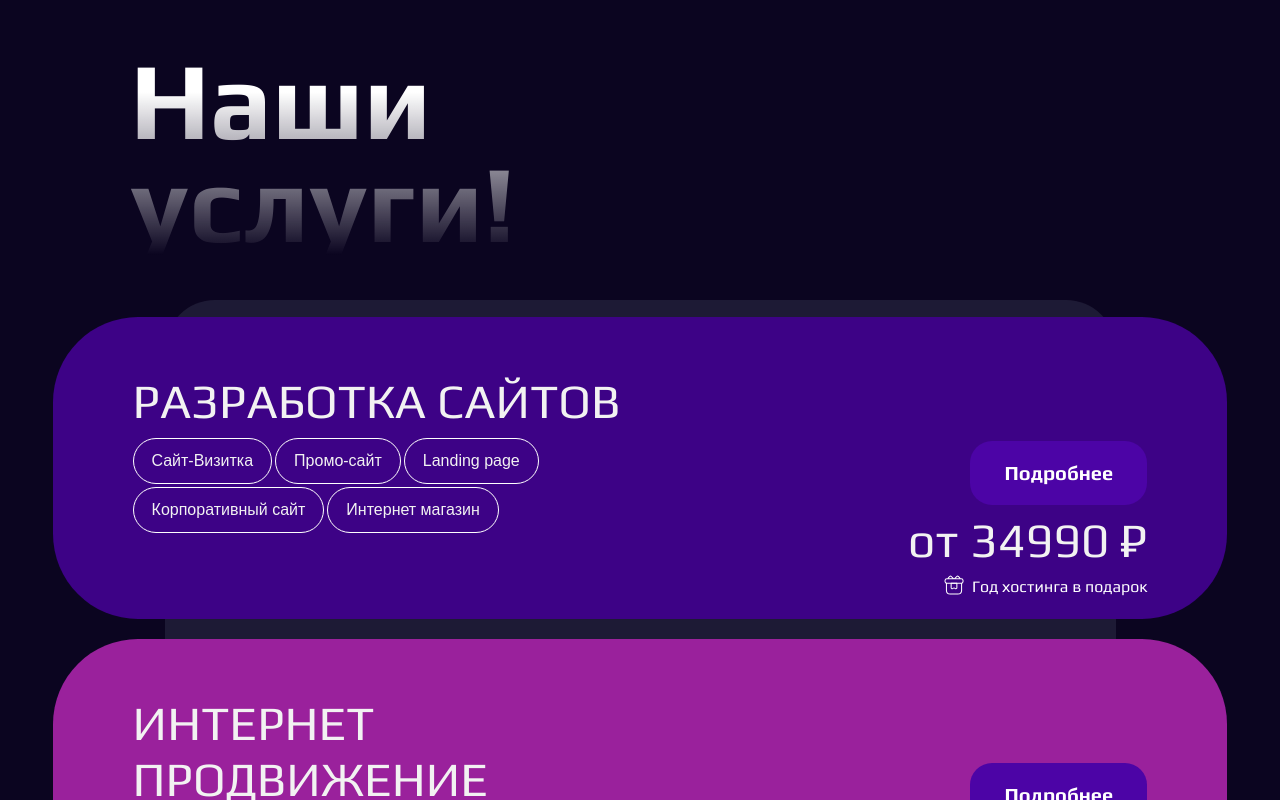
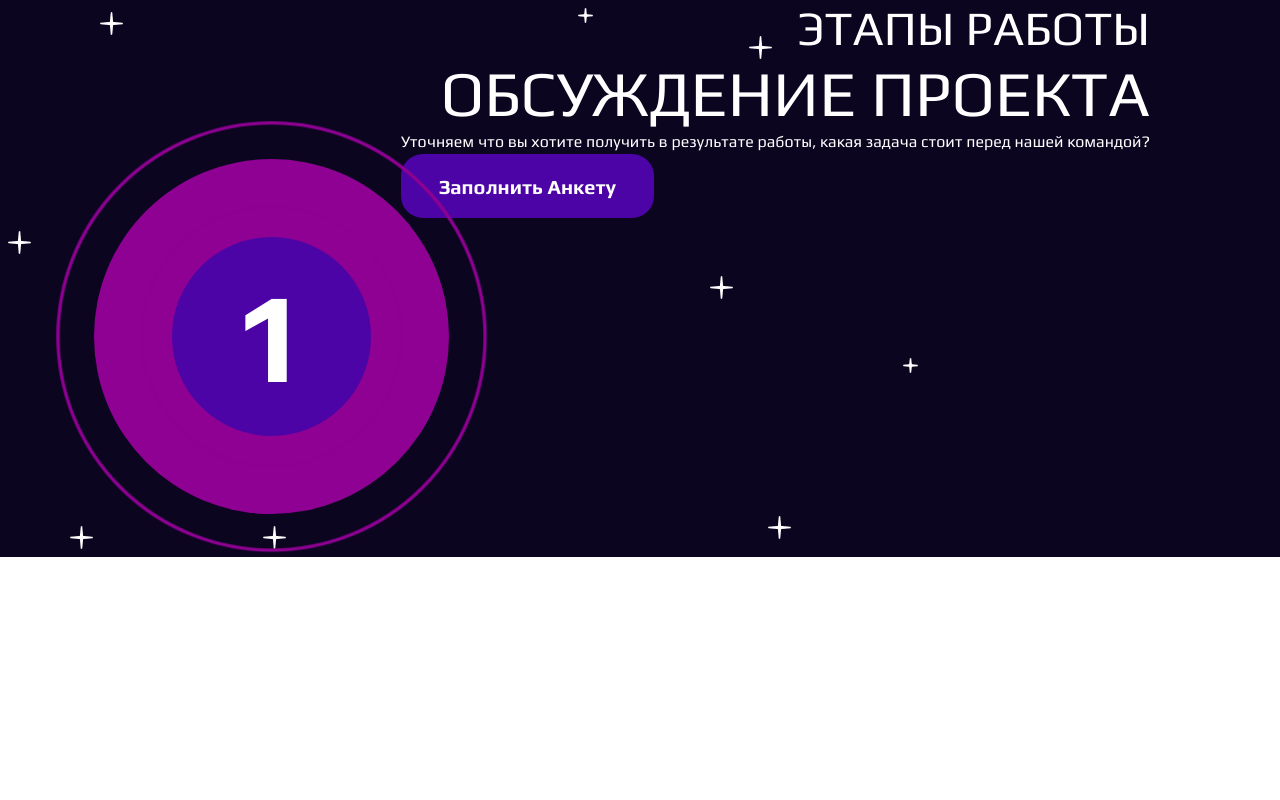
Before and after one commit to JulieBenchuk/web-studio, a Next.js app: page / in a window 1280 px wide. Shown: the top 800 px of the page. Built offline with nearby package versions, Linux system fonts and the light colour scheme.

Commit message:
feat:start StageSlider component

```diff
--- a/src/components/stagesSlider/StagesSlider.tsx
+++ b/src/components/stagesSlider/StagesSlider.tsx
@@ -0,0 +1,30 @@
+import React from 'react';
+import Wrapper from "@/components/common/wrapper";
+import FullButton from "@/components/common/buttons/FullButton";
+import style from '../../styles/components/stageSlider.module.scss'
+
+const StagesSlider: React.FC = () => {
+    return (
+        <Wrapper>
+            <div className={style.stars}>
+                <div className={style.pulse}>
+                    <div className={style.pulse_item}>1</div>
+                </div>
+                <div className={style.content}>
+                    <h5 className={style.titleBlock}>
+                        Этапы работы
+                    </h5>
+                    <h3 className={style.title}>
+                        Обсуждение проекта
+                    </h3>
+                    <p className={style.description}>
+                        Уточняем что вы хотите получить в результате работы, какая задача стоит перед нашей командой?
+                    </p>
+                    <FullButton>Заполнить Анкету</FullButton>
+                </div>
+            </div>
+        </Wrapper>
+    );
+};
+
+export default StagesSlider;
--- a/src/pages/_app.tsx
+++ b/src/pages/_app.tsx
@@ -1,9 +1,13 @@
 import '@/styles/globals.css'
 import type {AppProps} from 'next/app'
+import Head from "next/head";
 
 
 export default function App({Component, pageProps}: AppProps) {
     return <div>
+        <Head>
+            <title>My new cool app</title>
+        </Head>
         <Component {...pageProps}/>
     </div>
 }
--- a/src/pages/index.tsx
+++ b/src/pages/index.tsx
@@ -1,7 +1,7 @@
 import Head from 'next/head'
 import React from "react";
 import style from '../styles/Home.module.scss'
-import Services from "@/components/services/Services";
+import StagesSlider from "@/components/stagesSlider/StagesSlider";
 
 export default function Home() {
     return (
@@ -13,7 +13,7 @@ export default function Home() {
                 <link rel="icon" href="/favicon.ico"/>
             </Head>
             <main className={style.main}>
-                <Services/>
+                <StagesSlider/>
             </main>
         </>
     )
--- a/src/styles/components/services.module.scss
+++ b/src/styles/components/services.module.scss
@@ -3,10 +3,6 @@
 
 .wrapper {
   padding: 48px 130px 0;
-
-  .title {
-
-  }
 
   .items {
     margin-top: 45px;
@@ -25,6 +21,7 @@
       display: flex;
       flex-direction: column;
       gap: 20px;
+      padding: 0 10px;
 
       .item_first, .item_second, .item_third {
         display: flex;
--- /dev/null
+++ b/src/styles/components/stageSlider.module.scss
@@ -0,0 +1,86 @@
+@import "../mixins";
+@import "../variables";
+
+.stars {
+  background: url("../../assets/img/stars.png");
+  width: 100%;
+  max-width: 1338px;
+  height: 557px;
+  display: flex;
+  padding: 0 130px;
+  justify-content: space-between;
+
+  .pulse {
+    position: relative;
+
+    .pulse_item {
+      position: absolute;
+      top: 35%;
+      left: 40%;
+      transform: translate(-505, -50%);
+      width: 283px;
+      height: 283px;
+      background: #4C04A6;
+      border: 42px solid #8F0192;
+      border-radius: 50%;
+      box-sizing: border-box;
+      box-shadow: 0 0 0 36px #8F0192;
+      @include Text-FS-FW-LH(128px, 700, 148px);
+      @include Flex-Center();
+      text-transform: uppercase;
+
+      color: #FFFFFF;
+
+      &:before, &:after {
+        content: '';
+        position: absolute;
+        left: -30px;
+        top: -30px;
+        right: -30px;
+        bottom: -30px;
+        border: 2px solid #8F0192;
+        border-radius: 50%;
+        animation: animate 2s linear infinite
+      }
+
+      &:after {
+        animation-delay: 1s;
+      }
+
+      @keyframes animate {
+        0% {
+          transform: scale(0.7);
+        }
+
+        100% {
+          transform: scale(2.0);
+        }
+      }
+    }
+  }
+
+
+  .content {
+    .titleBlock {
+      @include Text-FS-FW-LH(48px, 400, 56px);
+      text-align: right;
+      text-transform: uppercase;
+      color: #FFFFFF;
+    }
+
+    .title {
+      @include Text-FS-FW-LH(64px, 400, 74px);
+      text-align: right;
+      text-transform: uppercase;
+
+      color: #FFFFFF;
+    }
+
+    .description {
+      @include Text-FS-FW-LH(16px, 400, 150%);
+
+      text-align: right;
+      color: #FFFFFF;
+    }
+  }
+}
```
Also changed, not shown: src/assets/img/stars.png (added).
